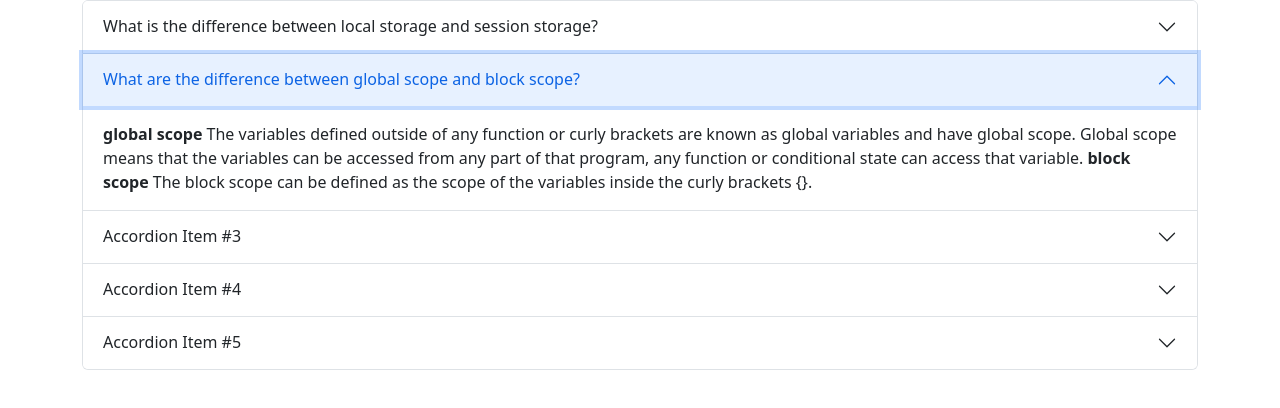
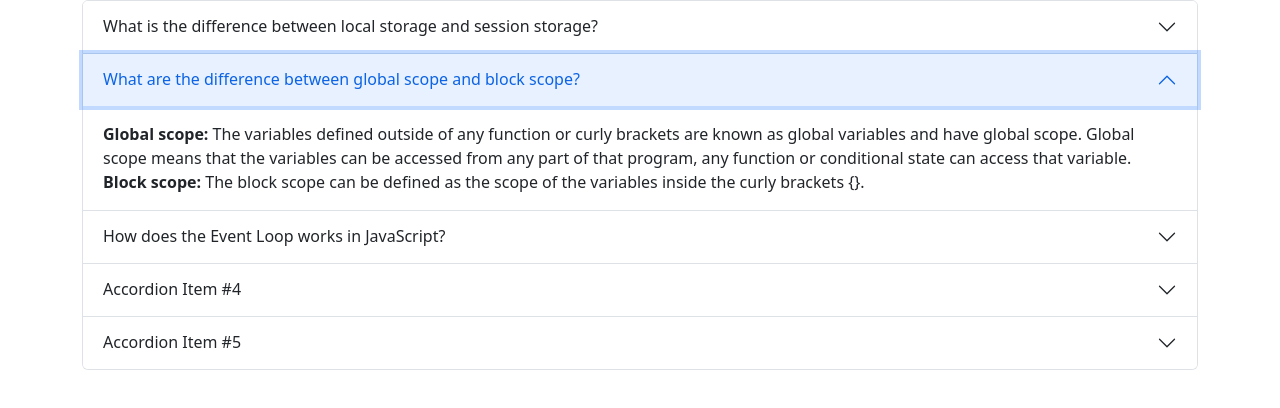
Before and after one commit to NusratJahanBristy/Speed-Typer, a plain HTML site: page blog.html in a window 1280 px wide. Both pictures are taken after a click on the button 640 px from the left and 208 px from the top of the page. Drawn offline with nearby package versions, Linux system fonts and the light colour scheme.

Commit message:
event loop

```diff
--- a/blog.html
+++ b/blog.html
@@ -32,20 +32,21 @@
               </h2>
               <div id="collapseTwo" class="accordion-collapse collapse" aria-labelledby="headingTwo" data-bs-parent="#accordionExample">
                 <div class="accordion-body">
-                  <strong>global scope</strong> The variables defined outside of any function or curly brackets are known as global variables and have global scope. Global scope means that the variables can be accessed from any part of that program, any function or conditional state can access that variable.
-                  <strong>block scope</strong> The block scope can be defined as the scope of the variables inside the curly brackets {}.
+                  <strong>Global scope:</strong> The variables defined outside of any function or curly brackets are known as global variables and have global scope. Global scope means that the variables can be accessed from any part of that program, any function or conditional state can access that variable.
+                  <strong>Block scope:</strong> The block scope can be defined as the scope of the variables inside the curly brackets {}.
                 </div>
               </div>
             </div>
             <div class="accordion-item">
               <h2 class="accordion-header" id="headingThree">
                 <button class="accordion-button collapsed" type="button" data-bs-toggle="collapse" data-bs-target="#collapseThree" aria-expanded="false" aria-controls="collapseThree">
-                  Accordion Item #3
+                    How does the Event Loop works in JavaScript?
                 </button>
               </h2>
               <div id="collapseThree" class="accordion-collapse collapse" aria-labelledby="headingThree" data-bs-parent="#accordionExample">
                 <div class="accordion-body">
-                  <strong>This is the third item's accordion body.</strong> It is hidden by default, until the collapse plugin adds the appropriate classes that we use to style each element. These classes control the overall appearance, as well as the showing and hiding via CSS transitions. You can modify any of this with custom CSS or overriding our default variables. It's also worth noting that just about any HTML can go within the <code>.accordion-body</code>, though the transition does limit overflow.
+                  <strong>Event Loop:</strong>The Event Loop has work — to monitor the Call Stack and the Callback Queue. If the Call Stack is empty, the Event Loop will take the first event from the queue and will push it to the Call Stack, which effectively runs it.
+                  Such an iteration is called a tick in the Event Loop. Each event is just a function callback.
                 </div>
               </div>
             </div>
```
